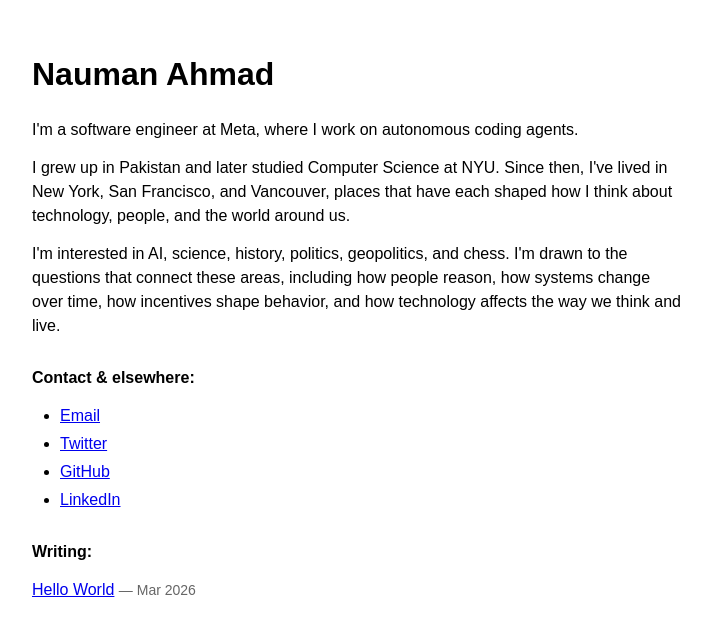
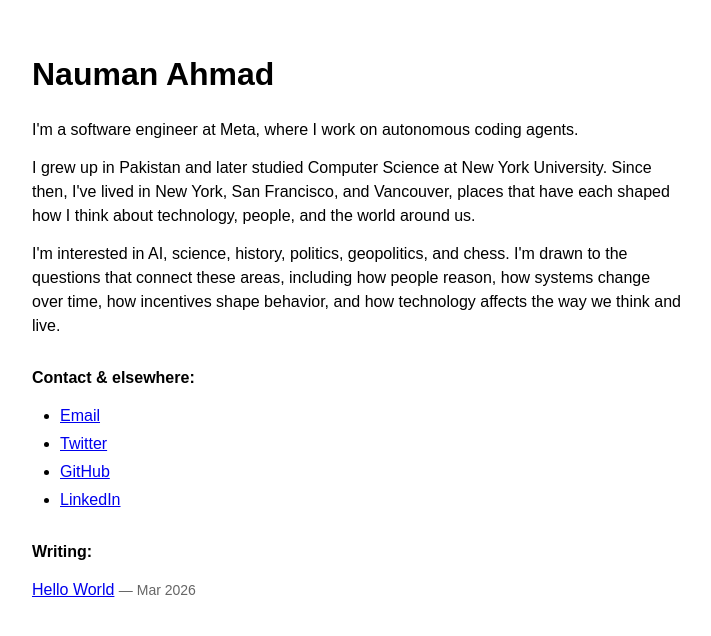
Before and after one commit to itsnauman/itsnauman.github.io, a Jekyll site: the page built from index.html, in a window 1280 px wide. Shown: the top 636 px of the page, without its empty margins (283-994 px from the left). Built offline with Jekyll 4.4.1, drawn with Linux system fonts in a browser that asks for light colours.

Commit message:
NYU -> New York University

```diff
--- a/index.html
+++ b/index.html
@@ -7,7 +7,7 @@ title: Nauman Ahmad
 
 <p>I'm a software engineer at Meta, where I work on autonomous coding agents.</p>
 
-<p>I grew up in Pakistan and later studied Computer Science at NYU. Since then, I've lived in New York, San Francisco, and Vancouver, places that have each shaped how I think about technology, people, and the world around us.</p>
+<p>I grew up in Pakistan and later studied Computer Science at New York University. Since then, I've lived in New York, San Francisco, and Vancouver, places that have each shaped how I think about technology, people, and the world around us.</p>
 
 <p>I'm interested in AI, science, history, politics, geopolitics, and chess. I'm drawn to the questions that connect these areas, including how people reason, how systems change over time, how incentives shape behavior, and how technology affects the way we think and live.</p>
 
```
